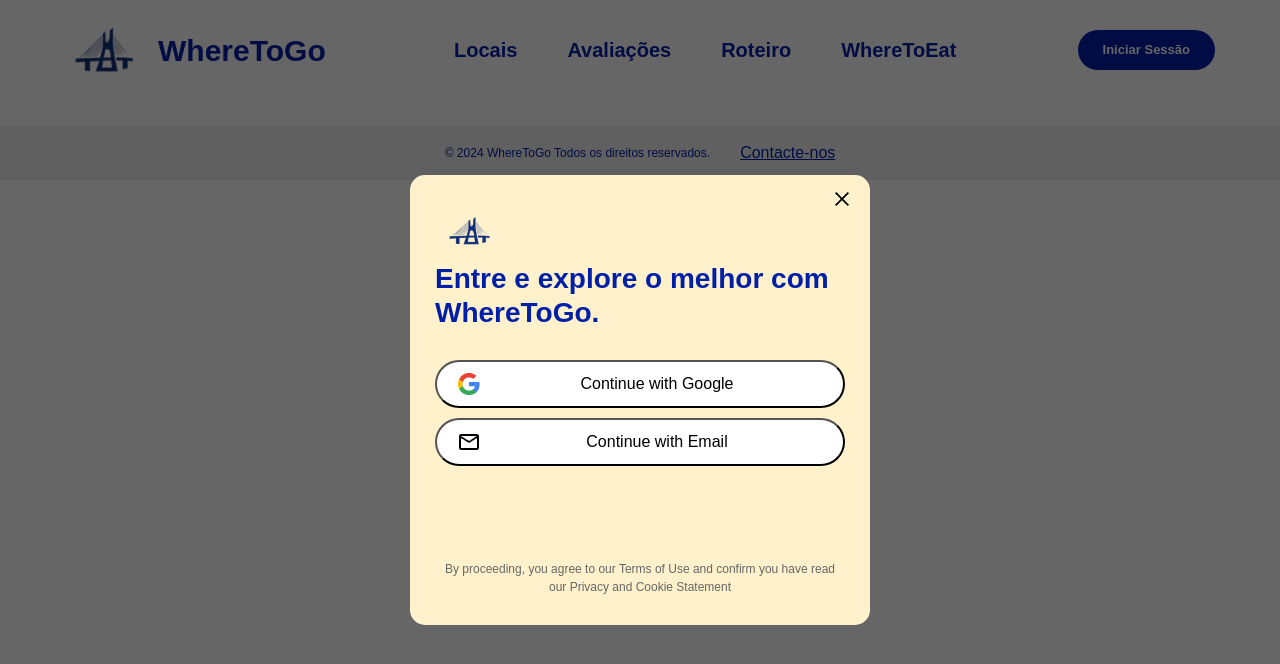
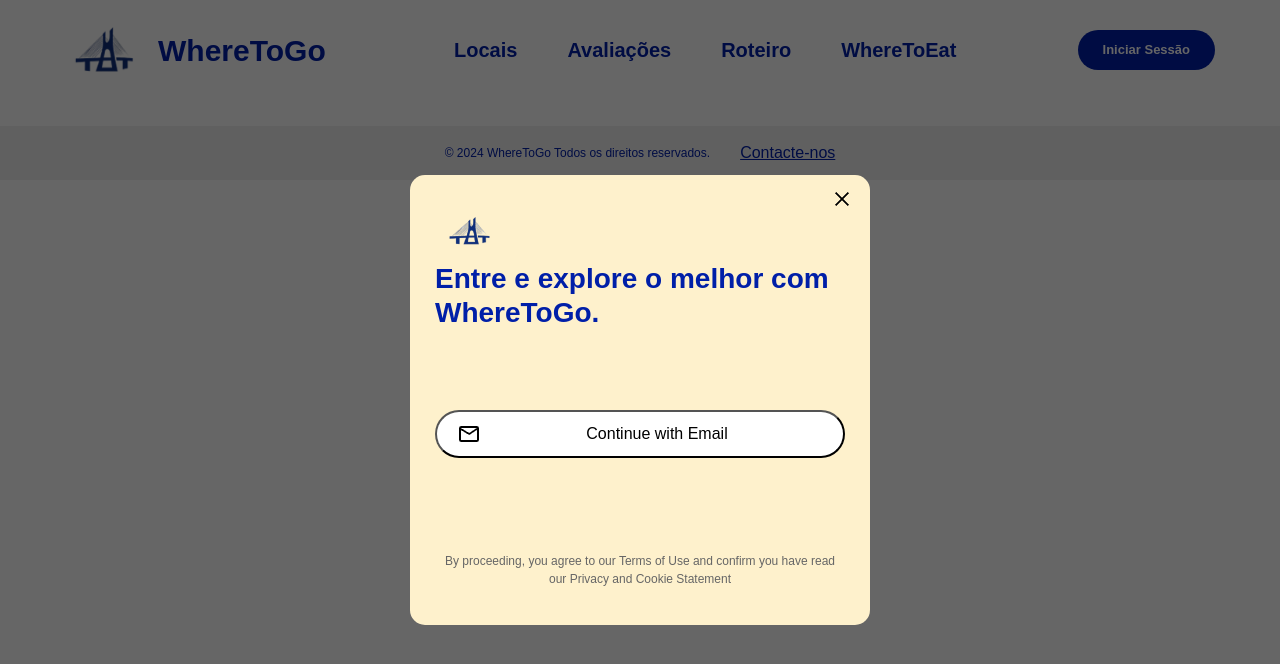
Before and after one commit to SebasRusuu/WhereToGo, a React (Create React App) app in the folder web/: page /login in a window 1280 px wide. Both pictures are taken after a click on the button "Iniciar Sessão". Shown: the top 664 px of the page. Built offline with nearby package versions, Linux system fonts and the light colour scheme.

Commit message:
Login e Register pela Google account a funcionar

```diff
--- a/web/package.json
+++ b/web/package.json
@@ -3,6 +3,7 @@
   "version": "0.1.0",
   "private": true,
   "dependencies": {
+    "@react-oauth/google": "^0.12.1",
     "@testing-library/jest-dom": "^5.17.0",
     "@testing-library/react": "^13.4.0",
     "@testing-library/user-event": "^13.5.0",
@@ -11,6 +12,7 @@
     "bootstrap": "^5.3.3",
     "express": "^4.19.2",
     "framer-motion": "^11.1.7",
+    "jwt-decode": "^4.0.0",
     "react": "^18.2.0",
     "react-dom": "^18.2.0",
     "react-router-dom": "^6.22.3",
--- a/web/src/components/LoginModal/index.js
+++ b/web/src/components/LoginModal/index.js
@@ -1,9 +1,6 @@
-// src/components/LoginModal.js
-
 import React, { useState, useEffect } from 'react';
 import './LoginModal.css';
 import emailLogo from '../../imgs/logos/mail.png';
-import googleLogo from '../../imgs/logos/google.png';
 import ponteLogo from '../../imgs/logos/logoponte.png';
 import closeIcon from '../../imgs/logos/close.png';
 import Login from '../Login';
@@ -11,6 +8,9 @@
 import ResetEmail from '../ResetEmail';
 import ResetPassword from '../ResetPassword';
 import { useLocation } from 'react-router-dom';
+import { GoogleLogin } from '@react-oauth/google';
+import { jwtDecode } from "jwt-decode";
+
 
 function LoginModal({ isOpen, onClose, onLogin }) {
   const [isLoginOpen, setIsLoginOpen] = useState(false);
@@ -65,7 +65,7 @@
   const handleOpenResetPassword = (token) => {
     setToken(token);
     setIsResetPasswordOpen(true);
-    setIsResetEmailOpen(false); // Close the ResetEmail pop-up if open
+    setIsResetEmailOpen(false);
   };
 
   const handleCloseResetPassword = () => {
@@ -85,10 +85,15 @@
               <h3><b>Entre e explore o melhor com WhereToGo.</b></h3>
             </div>
             <div className='login-modal-container'>
-              <button className="login-modal-button">
-                <img src={googleLogo} alt="Google" className="google-logo" />
-                <span>Continue with Google</span>
-              </button>
+              <GoogleLogin
+                onSuccess={(credentialResponse) => {
+                  const decoded = jwtDecode(credentialResponse?.credential);
+                  console.log(decoded);
+                }}
+                onError={() => {
+                  console.log('Login Failed');
+                }}
+              />
               <button className="login-modal-button" onClick={handleEmailClick}>
                 <img src={emailLogo} alt="Email" className="email-logo" />
                 <span>Continue with Email</span>
--- a/web/src/index.js
+++ b/web/src/index.js
@@ -2,10 +2,13 @@
 import ReactDOM from 'react-dom/client';
 import './index.css';
 import App from './App';
+import { GoogleOAuthProvider } from '@react-oauth/google';
 
 const root = ReactDOM.createRoot(document.getElementById('root'));
 root.render(
   <React.StrictMode>
-    <App />
+    <GoogleOAuthProvider clientId="123155497169-aqio6aguso0mqstdedf3ple1j4i5brlv.apps.googleusercontent.com">
+      <App />
+    </GoogleOAuthProvider>
   </React.StrictMode>
 );
```
Also changed, not shown: 2 other files (tests, documents, lock files or other folders).
